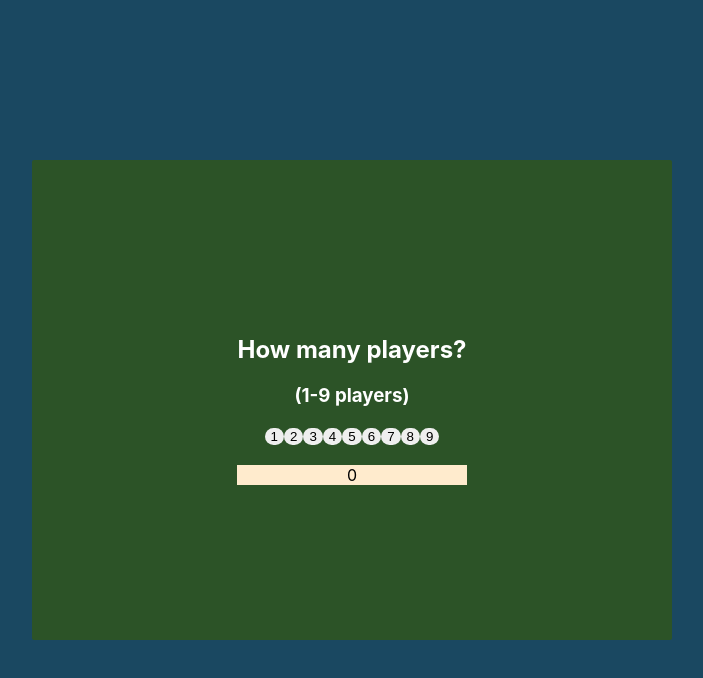
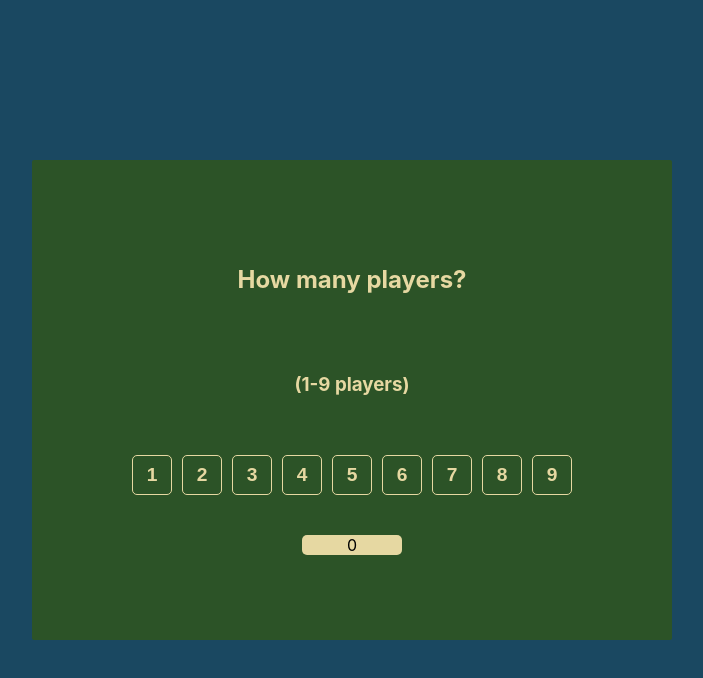
Before and after one commit to anjaliruth/cardCounter, a React (Create React App) app: page / in a window 1280 px wide. Shown: the top 678 px of the page, without its empty margins (288-991 px from the left). Built offline with nearby package versions, Linux system fonts and the light colour scheme.

Commit message:
styling infosection

```diff
--- a/src/App.css
+++ b/src/App.css
@@ -25,18 +25,30 @@ border-radius: 2px;
 
 
 .noPlayer{
-  /* background-color: pink; */
+display: flex;
+justify-content: center;
 }
 
-.noPlayerInput{
-  text-align: center;
-  border-radius: 10px;
-  border: none;
+.noPlayerButtonBox{
+  display: flex;
+  flex-direction: row;
+  gap: 10px;
+}
+.noPlayerButton{
+color: #E6D8A2;
+font-weight: bold;
+font-size: larger;
+background-color: #2C5327;
+border: 1.5px solid #E6D8A2;
+text-align: center;
+border-radius: 5px;
+min-width: 40px;
+min-height: 40px;
 }
 
 .noPlayerHeading, .noPlayerSubheading{
   margin: none;
-  color: white;
+  color: #E6D8A2;
 }
 .infoSection{
   display: flex;
@@ -47,14 +59,29 @@ border-radius: 2px;
   gap: 20px;
   padding: 20px;
 }
+.blank{
+  display: flex;
+  flex-direction: column;
+  justify-content: center;
+  gap: 40px;
+}
 
+
+.startButtonBox{
+  display: flex;
+  justify-content: center;
+  /* background-color: antiquewhite; */
+}
 .startButton{
-  background-color: blanchedalmond;
+  background-color: #E6D8A2;
+  width: 100px;
+  border: none;
+  border-radius: 5px;
 }
 
 .playerSection{
   display: flex;
-  flex-direction: column;
+  flex-direction: row;
   align-items: center;
   margin: 20px;
   background-color: darkblue;
--- a/src/Shoe.jsx
+++ b/src/Shoe.jsx
@@ -35,9 +35,9 @@ export default function Shoe() {
   //calculates cardCount
 
   function handlePlayerAmount(e, number) {
-    console.log(e.target.value, 'e.target.value')
+    console.log(e.target.value, "e.target.value");
     setPlayers(number);
-    console.log(players, 'players in handlePlayerAmount')
+    console.log(players, "players in handlePlayerAmount");
   }
 
   function addtoRunningCount(card) {
@@ -235,34 +235,31 @@ export default function Shoe() {
         <div className="infoSection">
           <div className="noPlayer">
             {!playing && (
-              <div>
+              <div className="blank">
                 <h2 className="noPlayerHeading">How many players?</h2>
                 <h3 className="noPlayerSubheading">(1-9 players)</h3>
-
+                <div className="noPlayerButtonBox">
                   {playerAmount.map((number) => (
                     <button
                       onClick={(e) => handlePlayerAmount(e, number)}
-                    value={players}
-                    className="noPlayerInput"
+                      value={number}
+                      className="noPlayerButton"
                     >
                       {number}
                     </button>
                   ))}
-                {/* <input
-                  placeholder="no. of players"
-                  type="number"
-                  onChange={(e) => handlePlayerAmount(e)}
-                  value={players}
-                  className="noPlayerInput"
-                /> */}
+                </div>
+                <div className="startButtonBox">
+                <div className="startButton">
+                  {!playing && players && (
+                    <button onClick={startGame}> Start Round</button>
+                  )}
+                </div>
+                </div>
               </div>
             )}
           </div>
-          <div className="startButton">
-            {!playing && players && (
-              <button onClick={startGame}> Start Round</button>
-            ) }
-          </div>
+
           {hands.map((hand, playerIndex) => (
             <div className="playerSection">
               <div className="playerCards">
```
Lines whose indentation alone changed are shown as unchanged.
